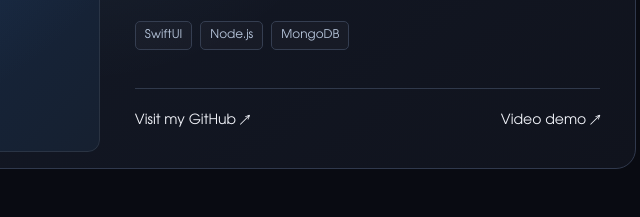
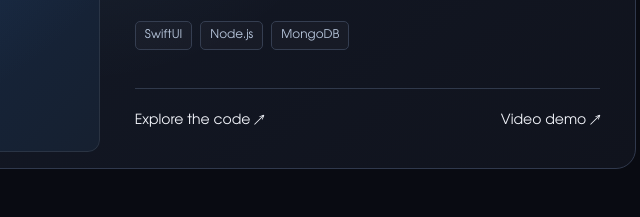
Before and after one commit to varadjoshi123/varadjoshi123.github.io, a plain HTML site: page index.html in a window 1280 px wide. Shown: the part 2563-2780 px from the top of the page, 567-1207 px from the left. Drawn offline with Linux system fonts and the light colour scheme.

Commit message:
Make JoshiStocks code link label consistent

```diff
--- a/index.html
+++ b/index.html
@@ -7,7 +7,7 @@
 <article class="project project-health reveal"><div class="project-top mono"><span>01 / FULL-STACK</span><span class="badge">LIVE DEMO</span></div><div class="project-visual health-visual" aria-hidden="true"><span class="visual-kicker">HEALTHCARE, CONNECTED</span><span class="display-name">healthify<span>+</span></span><div class="flow"><span>Discover</span><i>→</i><span>Book</span><i>→</i><span>Connect</span></div></div><div class="project-body"><h3>Care, connected.</h3><p>A telemedicine platform connecting patient and doctor workflows, with appointment scheduling, role-based access, and REST APIs.</p><div class="tags"><span>React</span><span>Django</span><span>REST APIs</span></div><div class="project-links"><a href="https://healthify-2-8o51.onrender.com/" target="_blank" rel="noopener">Open live demo ↗</a><a href="https://github.com/varadjoshi123/Healthify-2" target="_blank" rel="noopener">Source code ↗</a></div></div></article>
 <article class="project project-aster reveal"><div class="project-top mono"><span>02 / VISION + LANGUAGE</span><span class="badge">PROTOTYPE</span></div><div class="project-visual aster-visual" aria-hidden="true"><span class="aster-mark">✳</span><span class="visual-kicker">A WINDOW INTO THE UNIVERSE</span><span class="display-name">aster</span><span class="visual-caption mono">IMAGES → CONTEXT → DISCOVERY</span></div><div class="project-body"><h3>A little closer to the cosmos.</h3><p>An astronomy image summarizer pairing AI visual descriptions with source-linked scientific context from ESA/Webb. Built and tested on Colab.</p><div class="tags"><span>Python</span><span>Qwen2.5-VL</span><span>PyTorch</span></div><div class="project-links"><a href="https://github.com/varadjoshi123/aster-astronomy-summarizer" target="_blank" rel="noopener">Explore the code ↗</a></div></div></article>
 <article class="project project-skip reveal"><div class="project-top mono"><span>03 / MULTIMODAL AI</span><span class="badge">PIPELINE</span></div><div class="project-visual skip-visual" aria-hidden="true"><span class="visual-kicker">FIND THE SIGNAL</span><span class="display-name">SkipForward <span>»</span></span><div class="signal"><i></i><i></i><i></i><i></i><i></i><i></i><i></i><i></i><i></i><i></i><i></i><i></i><i></i><i></i><i></i><i></i><i></i><i></i><i></i><i></i><i></i><i></i><i></i><i></i><i></i><i></i></div><span class="visual-caption mono">13 FEATURE CHANNELS. ONE TIMELINE.</span></div><div class="project-body"><h3>Get to the good part.</h3><p>A video segmentation engine combining visual, audio, and transcript signals on a shared 1 Hz timeline to distinguish core content from ads, intros, and dead air.</p><div class="tags"><span>OpenCV</span><span>Whisper</span><span>Librosa</span></div><div class="project-links"><a href="https://github.com/varadjoshi123/SkipForward" target="_blank" rel="noopener">Explore the code ↗</a></div></div></article>
-<article class="project project-stocks reveal"><div class="project-top mono"><span>04 / iOS DEVELOPMENT</span><span class="badge">iOS APP</span></div><div class="project-visual stocks-visual" aria-hidden="true"><span class="visual-kicker">SWIFTUI / iOS</span><span class="display-name">JoshiStocks<span>↗</span></span><div class="stock-types mono"><span>MARKETS</span><span>PORTFOLIO</span><span>WATCHLIST</span></div></div><div class="project-body"><h3>The market, in your pocket.</h3><p>A SwiftUI stock-trading app with market data, portfolio tracking, and transaction workflows, backed by Node.js, Express, and MongoDB.</p><div class="tags"><span>SwiftUI</span><span>Node.js</span><span>MongoDB</span></div><div class="project-links"><a href="https://github.com/varadjoshi123/JoshiStocks-V2" target="_blank" rel="noopener">Visit my GitHub ↗</a><a href="https://drive.google.com/file/d/1mHOUUSmlsv-_vJ4P4ScaEwAaPMlnMmdh/view" target="_blank" rel="noopener">Video demo ↗</a></div></div></article></div></section>
+<article class="project project-stocks reveal"><div class="project-top mono"><span>04 / iOS DEVELOPMENT</span><span class="badge">iOS APP</span></div><div class="project-visual stocks-visual" aria-hidden="true"><span class="visual-kicker">SWIFTUI / iOS</span><span class="display-name">JoshiStocks<span>↗</span></span><div class="stock-types mono"><span>MARKETS</span><span>PORTFOLIO</span><span>WATCHLIST</span></div></div><div class="project-body"><h3>The market, in your pocket.</h3><p>A SwiftUI stock-trading app with market data, portfolio tracking, and transaction workflows, backed by Node.js, Express, and MongoDB.</p><div class="tags"><span>SwiftUI</span><span>Node.js</span><span>MongoDB</span></div><div class="project-links"><a href="https://github.com/varadjoshi123/JoshiStocks-V2" target="_blank" rel="noopener">Explore the code ↗</a><a href="https://drive.google.com/file/d/1mHOUUSmlsv-_vJ4P4ScaEwAaPMlnMmdh/view" target="_blank" rel="noopener">Video demo ↗</a></div></div></article></div></section>
 <section id="about" class="section about"><div class="about-label reveal"><p class="eyebrow">02 / THE PERSON BEHIND THE CODE</p><h2>Engineer.<br>Problem solver.<br><em>Stargazer.</em></h2></div><div class="about-copy reveal"><p class="large-copy">I like making complex things easier to understand and use.</p><p>That has taken me from integration dashboards at USC to telemedicine workflows, mobile apps, and AI that helps describe astronomical images. I enjoy connecting the pieces: the interface someone touches, the API behind it, and the data that makes it useful.</p><p>My interest in astronomy runs alongside my engineering work, from research in image super-resolution to Aster. Away from a screen, you’ll find me stargazing, swimming, listening to retro songs, or following cricket.</p><div class="education"><span class="mono">CURRENTLY</span><strong>M.S. Computer Science</strong><span>University of Southern California</span><small>Jan 2024 to Dec 2026 · Expected graduation</small></div><div class="education"><span class="mono">FOUNDATIONS</span><strong>B.E. Computer Engineering</strong><span>University of Mumbai</span><small>2019 to 2023</small></div></div></section>
 <section id="experience" class="section"><div class="section-heading reveal"><div><p class="eyebrow">03 / EXPERIENCE</p><h2>Built with purpose<span class="lime">.</span></h2></div></div><div class="experience-row reveal"><div><span class="mono">JUN 2025 TO MAY 2026</span><h3>University of<br>Southern California</h3><span class="muted">Facilities Planning & Management / ITS</span></div><div><h4>Student Developer</h4><p>Built a real-time dashboard for AssetWorks and Workday integrations using React, TypeScript, Node.js, and MongoDB. Automated Python ETL workflows between SOAP XML and REST APIs, with validation, load, and latency testing.</p><div class="metrics"><div><strong>~40<span>%</span></strong><span>less incident resolution time</span></div><div><strong>~50<span>%</span></strong><span>fewer manual updates</span></div></div></div></div><div class="experience-row reveal"><div><span class="mono">JAN 2022 TO MAR 2022</span><h3>Damacloid Technologies</h3><span class="muted">Mumbai, India</span></div><div><h4>Software Developer Intern</h4><p>Developed a React and Formik application form with reusable components, advanced validation, and backend API integration. Refactored form logic to make future updates easier.</p></div></div></section>
 <section class="section research reveal"><p class="eyebrow">04 / RESEARCH</p><div class="research-content"><div class="research-symbol" aria-hidden="true"><span>BEYOND<br>THE PIXEL.</span><small>SUPER-RESOLUTION / 2022</small></div><div><span class="mono">IEMENTECH 2022 · IEEE KOLKATA</span><h2>Finding detail<br>in deep space.</h2><h3>Real-Enhanced SRGAN for Astronomical Image Super-Resolution</h3><p>Co-authored peer-reviewed research on enhancing astronomical imagery with a generative adversarial network, evaluated against interpolation baselines.</p></div></div></section>
```
